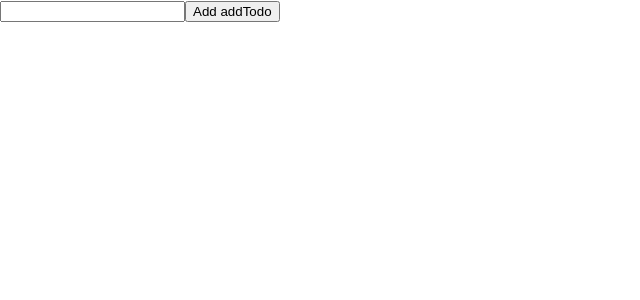
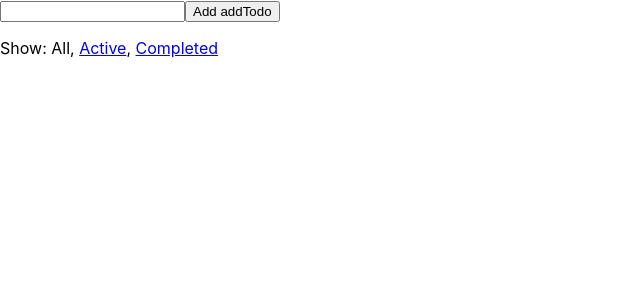
Before and after one commit to rohitkrai03/react-redux-examples, a React (Create React App) app in the folder todos/: page / in a window 1280 px wide. Shown: the top 300 px of the page, without its empty margins (0-640 px from the left). Built offline with nearby package versions, Linux system fonts and the light colour scheme.

Commit message:
Add footer links for filtering of todo

```diff
--- /dev/null
+++ b/todos/src/components/FilterLink.jsx
@@ -0,0 +1,40 @@
+import React from 'react';
+import { connect } from 'react-redux';
+import { setVisibilityFilter } from '../redux/actions';
+
+const FilterLink = ({ active, children, onClick}) => {
+  if (active) {
+    return <span>{children}</span>
+  }
+
+  return (
+    <a
+      href='#/'
+      onClick={e => {
+        e.preventDefault();
+        onClick();
+      }}
+    >
+     {children}
+    </a>
+  )
+}
+
+const mapStateToProps = (state, ownProps) => {
+  return {
+    active: state.visibilityFilter === ownProps.filter
+  };
+}
+
+const mapDispatchToProps = (dispatch, ownProps) => {
+  return {
+    onClick: () => {
+      dispatch(setVisibilityFilter(ownProps.filter));
+    }
+  };
+}
+
+export default connect(
+  mapStateToProps,
+  mapDispatchToProps
+)(FilterLink);
--- /dev/null
+++ b/todos/src/components/Footer.jsx
@@ -0,0 +1,24 @@
+import React from 'react';
+import FilterLink from './FilterLink';
+
+const Footer = () => {
+  return (
+    <p>
+      Show:
+      {' '}
+      <FilterLink filter='SHOW_ALL'>
+        All
+      </FilterLink>
+      {', '}
+      <FilterLink filter='SHOW_ACTIVE'>
+        Active
+      </FilterLink>
+      {', '}
+      <FilterLink filter='SHOW_COMPLETED'>
+        Completed
+      </FilterLink>
+    </p>
+  )
+}
+
+export default Footer;
--- a/todos/src/components/TodoApp.jsx
+++ b/todos/src/components/TodoApp.jsx
@@ -1,12 +1,14 @@
 import React from 'react';
 import AddTodo from "./AddTodo";
 import TodoList from './TodoList';
+import Footer from './Footer';
 
 const TodoApp = () => {
   return (
     <div>
       <AddTodo />
       <TodoList />
+      <Footer />
     </div>
   )
 }
```
